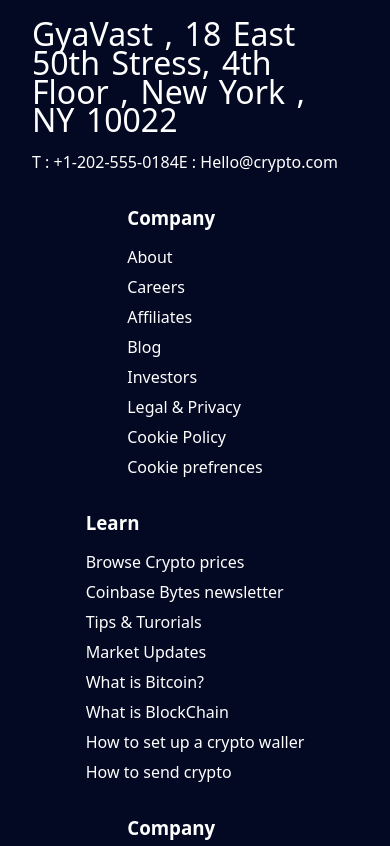
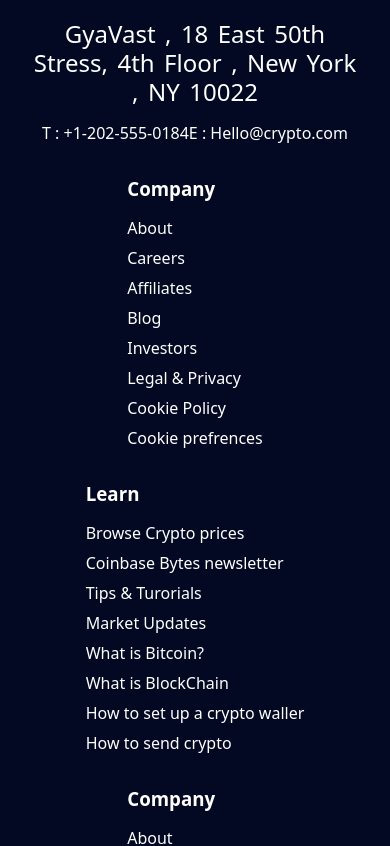
Before and after one commit to priyankasingh2907/coinbase-responsive-website, a React (Vite) app: page / in a window 390 px wide. Shown: the part 5740-6586 px from the top of the page. Built offline with nearby package versions, Linux system fonts and the light colour scheme.

Commit message:
mobile response

```diff
--- a/src/Components/Footer.jsx
+++ b/src/Components/Footer.jsx
@@ -37,8 +37,8 @@
               GyaVast , 18 East 50th Stress, 4th Floor , New York , NY 10022
             </p>
           </div>
-          <div className="info">
-            <span>T : +1-202-555-0184</span>
+          <div className="info ">
+            <span className="m">T : +1-202-555-0184</span>
             <span>E : Hello@crypto.com</span>
           </div>
           <div className="social-icons flex gap-2">
@@ -125,13 +125,25 @@
   }
   @media screen and (min-width: 280px) and (max-width: 1080px) {
     padding: 1rem 2rem;
+    margin: 0;
     .social-icons {
       display: none;
       flex-direction: row;
     }
     .upper-footer {
+      margin-top: o;
       grid-template-columns: 1fr;
       gap: 2rem;
+      .brand {
+        text-align: center;
+      }
+      .address > p {
+        text-align: center;
+        font-size: 1.5rem;
+      }
+      .info {
+        text-align: center;
+      }
     }
     .spacemen {
       display: none;
@@ -142,4 +154,10 @@
       }
     }
   }
+  .lower-footer {
+    flex-direction: column;
+    .col2 {
+      flex-direction: column;
+    }
+  }
 `;
```
Also changed, not shown: src/Components/ScrollToTop.jsx (added, +47 -0 lines).
